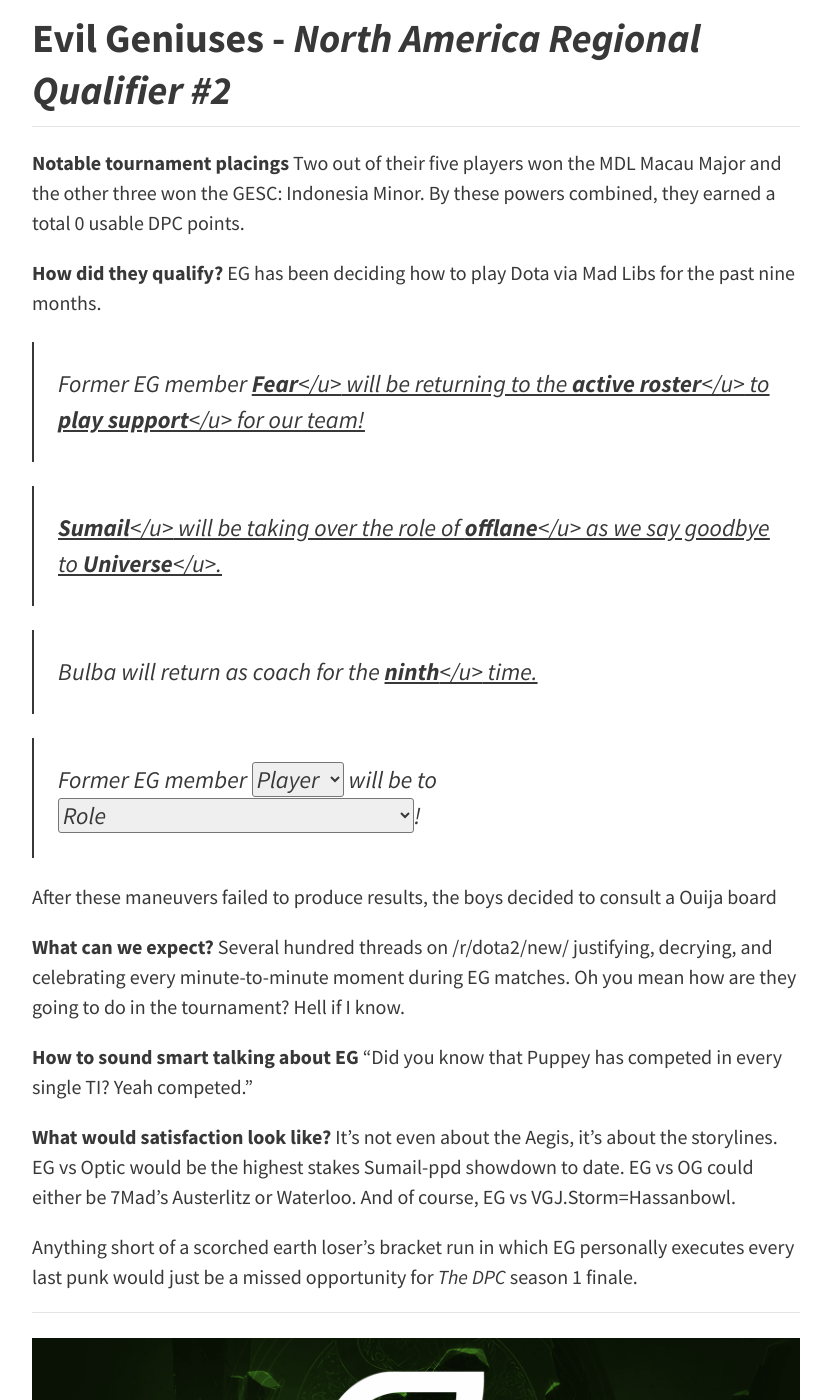
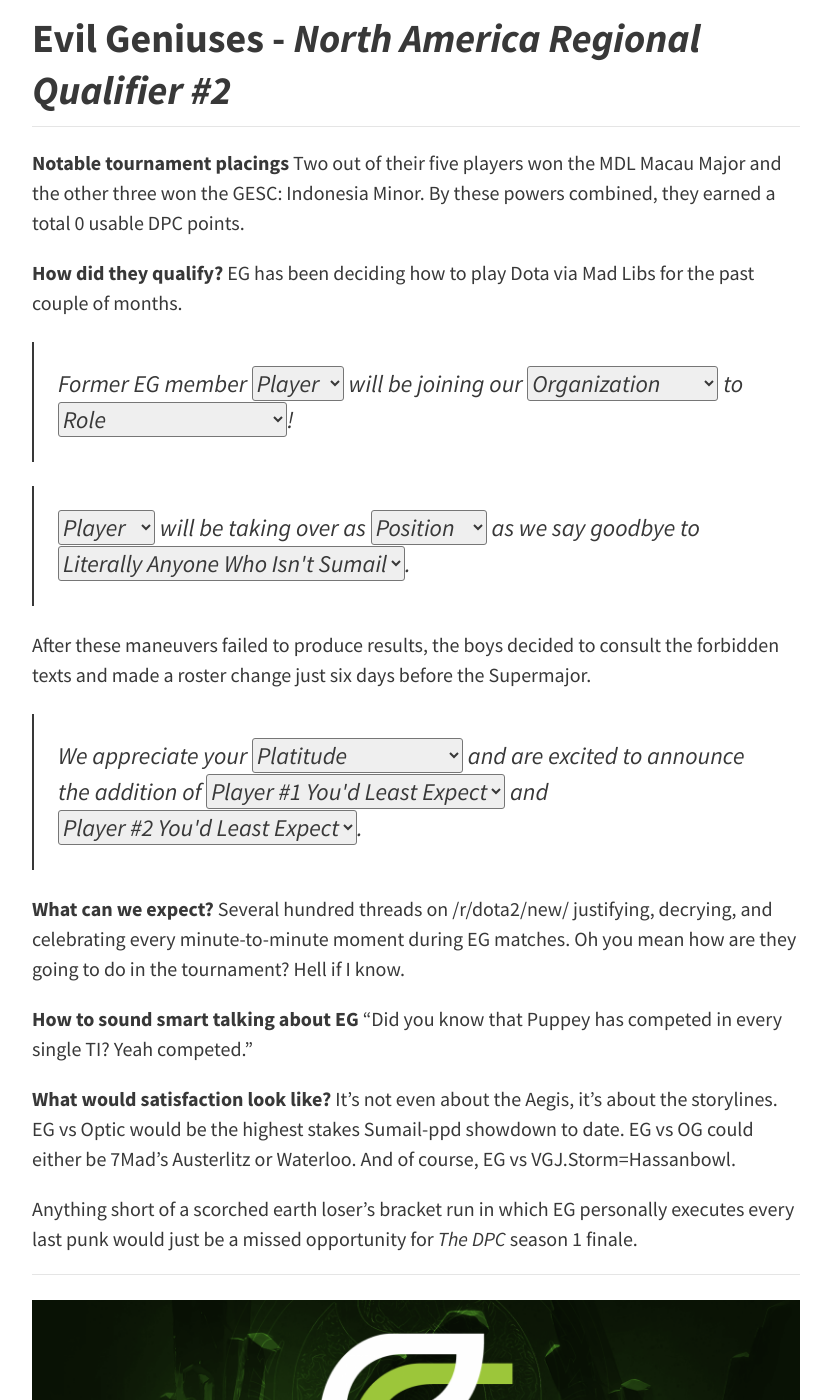
Before and after one commit to tsunami643/blog, a Jekyll site: the page built from _posts/2018-06-30-ti8-team-guide.md, in a window 1280 px wide and 1400 px high, scrolled down 14131 px. Shown: the whole window, without its empty margins (224-1055 px from the left). Built offline with Jekyll 4.4.1, drawn with Linux system fonts in a browser that asks for light colours; comment, search, counter and statistics services are not loaded.

Commit message:
final mad libs

```diff
--- a/_posts/2018-06-30-ti8-team-guide.md
+++ b/_posts/2018-06-30-ti8-team-guide.md
@@ -258,29 +258,15 @@ Maybe they changed rosters after the lock
 
 **Notable tournament placings** Two out of their five players won the MDL Macau Major and the other three won the GESC: Indonesia Minor. By these powers combined, they earned a total 0 usable DPC points.
 
-**How did they qualify?** EG has been deciding how to play Dota via Mad Libs for the past nine months.
+**How did they qualify?** EG has been deciding how to play Dota via Mad Libs for the past couple of months.
 
->Former EG member <u><i><b>Fear</b></u></i> will be returning to the <u><i><b>active roster</b></u></i> to <u><i><b>play support</b></u></i> for our team!
+>Former EG member <select><option hidden>Player</option><option>Fear</option><option>ppd</option><option>DeMoN</option></select> will be joining our <select><option hidden>Organization</option><option>Dota 2 roster</option><option>stream team</option><option>Rainbow 6 squad</option></select> to <select><option hidden>Role</option><option>play support</option><option>coach</option><option>feed Sumail bananas</option></select>!
 
-><u><i><b>Sumail</b></u></i> will be taking over the role of <u><i><b>offlane</b></u></i> as we say goodbye to <u><i><b>Universe</b></u></i>.
+><select><option hidden>Player</option><option>Suma1l</option><option>Arteezy</option><option>Bulba</option></select> will be taking over as <select><option hidden>Position</option><option>offlaner</option><option>quadcore</option><option>jungler</option></select> as we say goodbye to <select><option hidden>Literally Anyone Who Isn't Sumail</option><option>Universe</option><option>Misery</option><option>Bulba</option></select>.
 
->Bulba will return as coach for the <u><i><b>ninth</b></u></i> time.
+After these maneuvers failed to produce results, the boys decided to consult the forbidden texts and made a roster change just six days before the Supermajor.
 
->Former EG member <select>
-<option hidden>Player</option>
-<option>Fear</option>
-<option>ppd</option>
-<option>Demon</option>
-</select>
-will be to
-<select>
-<option hidden>Role</option>
-<option>play support</option>
-<option>captain the Rainbow 6 Siege team</option>
-<option>feed Sumail bananas</option>
-</select>!
-
-After these maneuvers failed to produce results, the boys decided to consult a Ouija board
+>We appreciate your <select><option hidden>Platitude</option><option>continued patience</option><option>passionate support</option><option>angry tweets</option></select> and are excited to announce the addition of <select><option hidden>Player #1 You'd Least Expect</option><option>Fly</option><option>Dendi</option><option>Poopkid</option></select> and <select><option hidden>Player #2 You'd Least Expect</option><option>s4</option><option>Doublelift</option><option>Daigo</option></select>.
 
 **What can we expect?** Several hundred threads on /r/dota2/new/ justifying, decrying, and celebrating every minute-to-minute moment during EG matches. Oh you mean how are they going to do in the tournament? Hell if I know.
 
```
